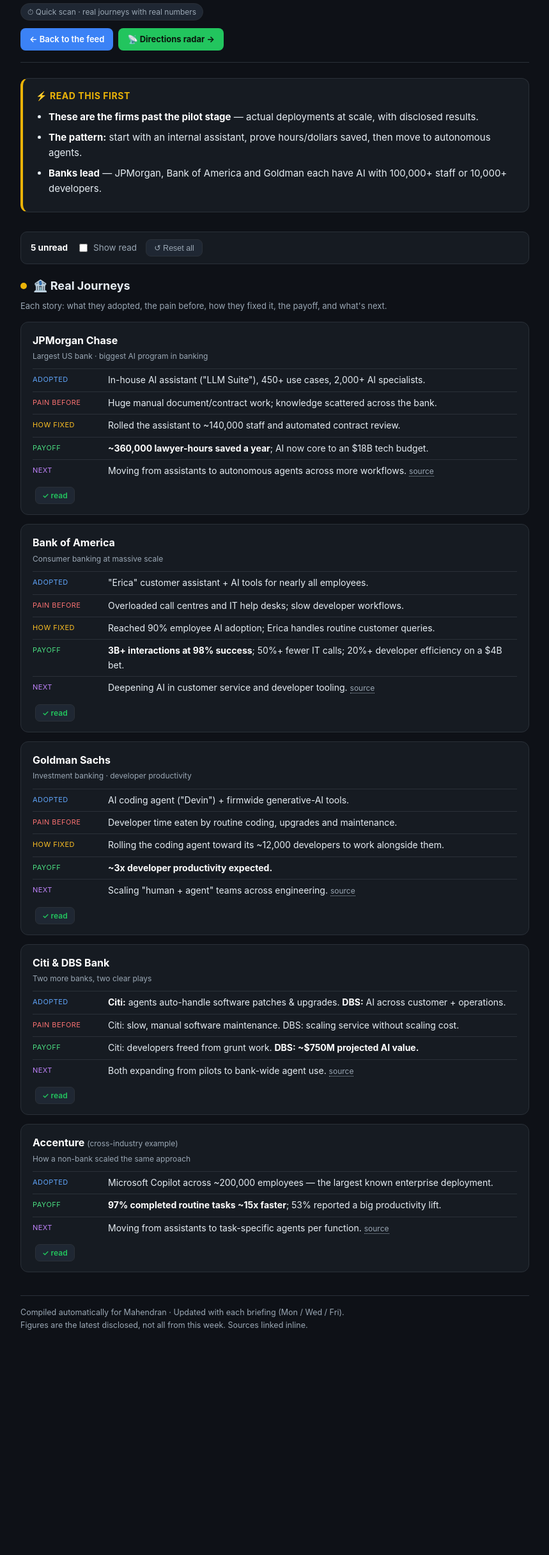
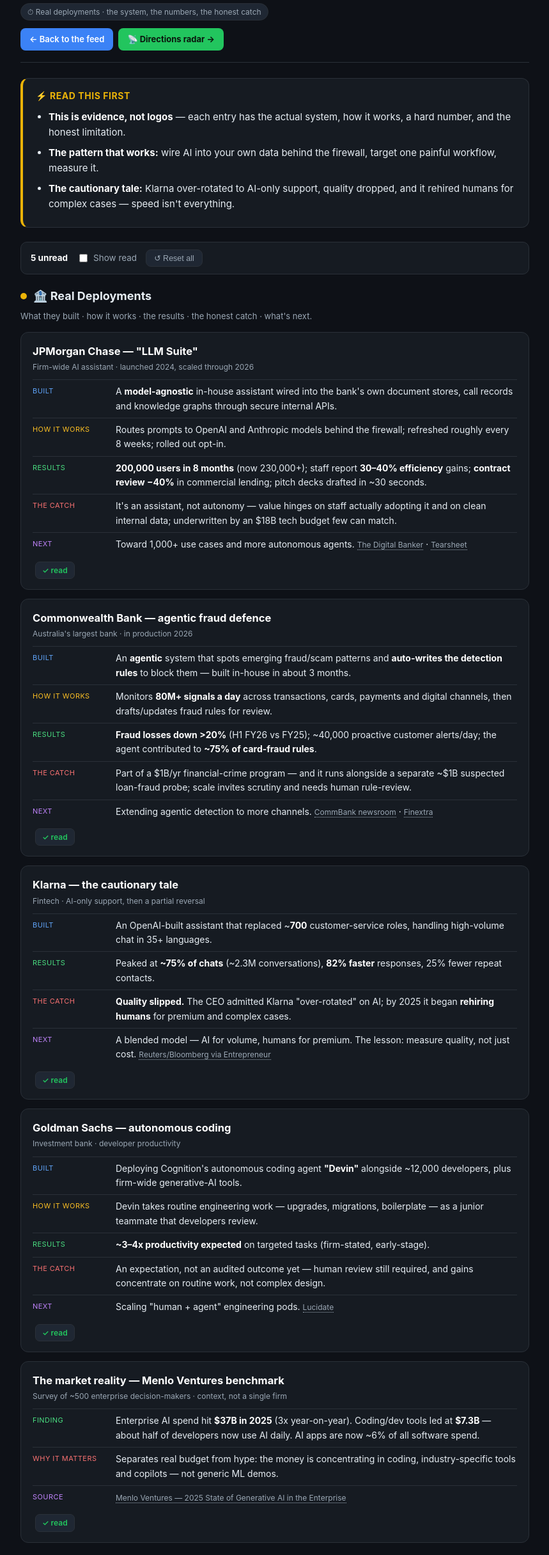
Before and after one commit to mahendran1387a/daily-ai-briefing, a plain HTML site: page Proof.html in a window 1280 px wide. Shown: the part 129-2560 px from the top of the page at 64% size, without its empty margins (210-1069 px from the left). Before the commit the page ends 2275 px from the top, so only its background shows below. Drawn offline with Linux system fonts and the light colour scheme.

Commit message:
Auto update 2026-06-15

```diff
--- a/Proof.html
+++ b/Proof.html
@@ -3,66 +3,50 @@
 <head>
 <meta charset="UTF-8">
 <meta name="viewport" content="width=device-width, initial-scale=1.0">
-<title>Proof — Who's Actually Scaling AI (15 June 2026)</title>
+<title>Proof — Who's Actually Scaling AI</title>
 <style>
-  :root{
-    --bg:#0e1117; --card:#161b22; --line:#2a3038; --ink:#e6edf3;
-    --muted:#9aa7b4; --accent:#3b82f6; --accent2:#22c55e; --chip:#1f2733;
-    --gold:#eab308; --amber:#f59e0b; --purple:#a855f7;
-  }
+  :root{--bg:#0e1117;--card:#161b22;--line:#2a3038;--ink:#e6edf3;--muted:#9aa7b4;--accent:#3b82f6;--accent2:#22c55e;--chip:#1f2733;--gold:#eab308;--amber:#f59e0b;--purple:#a855f7;}
   *{box-sizing:border-box;}
-  body{
-    margin:0; background:var(--bg); color:var(--ink);
-    font-family:-apple-system,BlinkMacSystemFont,"Segoe UI",Roboto,Helvetica,Arial,sans-serif;
-    line-height:1.6; -webkit-font-smoothing:antialiased;
-  }
-  .wrap{max-width:840px; margin:0 auto; padding:34px 22px 64px;}
-  header{border-bottom:1px solid var(--line); padding-bottom:18px; margin-bottom:8px;}
-  .kicker{font-size:12px; letter-spacing:.14em; text-transform:uppercase; color:var(--gold); font-weight:700;}
-  h1{font-size:25px; margin:6px 0 4px; font-weight:800;}
-  .date{color:var(--muted); font-size:14px;}
-  .readtime{display:inline-block; margin-top:8px; font-size:12px; color:var(--muted); background:var(--chip); border:1px solid var(--line); padding:3px 10px; border-radius:20px;}
-  .nav{margin-top:12px; display:flex; flex-wrap:wrap; gap:8px;}
-  .nav a{display:inline-block; text-decoration:none; font-size:13px; font-weight:600; padding:7px 14px; border-radius:8px;}
-  .nav a.b1{background:var(--accent); color:#fff;}
-  .nav a.b2{background:var(--accent2); color:#0b140d; font-weight:700;}
-
-  .first{background:var(--card); border:1px solid var(--line); border-left:4px solid var(--gold); border-radius:12px; padding:16px 20px; margin:24px 0 30px;}
-  .first h2{margin:0 0 10px; font-size:14px; letter-spacing:.04em; text-transform:uppercase; color:var(--gold);}
-  .first ul{margin:0; padding-left:20px;}
-  .first li{margin:8px 0; font-size:15px;}
-  .first li b{color:#fff;}
-
+  body{margin:0;background:var(--bg);color:var(--ink);line-height:1.6;font-family:-apple-system,BlinkMacSystemFont,"Segoe UI",Roboto,Helvetica,Arial,sans-serif;-webkit-font-smoothing:antialiased;}
+  .wrap{max-width:840px;margin:0 auto;padding:34px 22px 64px;}
+  header{border-bottom:1px solid var(--line);padding-bottom:18px;margin-bottom:8px;}
+  .kicker{font-size:12px;letter-spacing:.14em;text-transform:uppercase;color:var(--gold);font-weight:700;}
+  h1{font-size:25px;margin:6px 0 4px;font-weight:800;}
+  .date{color:var(--muted);font-size:14px;}
+  .readtime{display:inline-block;margin-top:8px;font-size:12px;color:var(--muted);background:var(--chip);border:1px solid var(--line);padding:3px 10px;border-radius:20px;}
+  .nav{margin-top:12px;display:flex;flex-wrap:wrap;gap:8px;}
+  .nav a{display:inline-block;text-decoration:none;font-size:13px;font-weight:600;padding:7px 14px;border-radius:8px;}
+  .nav a.b1{background:var(--accent);color:#fff;} .nav a.b2{background:var(--accent2);color:#0b140d;font-weight:700;}
+  .first{background:var(--card);border:1px solid var(--line);border-left:4px solid var(--gold);border-radius:12px;padding:16px 20px;margin:24px 0 22px;}
+  .first h2{margin:0 0 10px;font-size:14px;letter-spacing:.04em;text-transform:uppercase;color:var(--gold);}
+  .first ul{margin:0;padding-left:20px;} .first li{margin:8px 0;font-size:15px;} .first li b{color:#fff;}
   section{margin-bottom:30px;}
-  .sec-head{display:flex; align-items:center; gap:10px; margin-bottom:6px;}
-  .dot{width:10px; height:10px; border-radius:50%; background:var(--gold); flex:0 0 auto;}
-  .sec-head h2{font-size:18px; margin:0; font-weight:700;}
-  .sub{color:var(--muted); font-size:13px; margin:0 0 14px;}
-
-  .case{background:var(--card); border:1px solid var(--line); border-radius:12px; padding:16px 18px; margin-bottom:14px;}
-  .case h3{margin:0 0 2px; font-size:16px; color:#fff;}
-  .case .firmtag{color:var(--muted); font-size:12px; margin-bottom:10px;}
-  .row{display:grid; grid-template-columns:108px 1fr; gap:10px; padding:6px 0; border-top:1px solid var(--line); font-size:14px;}
+  .sec-head{display:flex;align-items:center;gap:10px;margin-bottom:6px;}
+  .dot{width:10px;height:10px;border-radius:50%;background:var(--gold);flex:0 0 auto;}
+  .sec-head h2{font-size:18px;margin:0;font-weight:700;}
+  .sub{color:var(--muted);font-size:13px;margin:0 0 14px;}
+  .case{background:var(--card);border:1px solid var(--line);border-radius:12px;padding:16px 18px;margin-bottom:14px;}
+  .case h3{margin:0 0 2px;font-size:16.5px;color:#fff;}
+  .case .firmtag{color:var(--muted);font-size:12px;margin-bottom:10px;}
+  .row{display:grid;grid-template-columns:120px 1fr;gap:10px;padding:7px 0;border-top:1px solid var(--line);font-size:14px;}
   .row:first-of-type{border-top:none;}
-  .lbl{font-size:11px; text-transform:uppercase; letter-spacing:.04em; color:var(--muted); padding-top:2px;}
-  .lbl.adopt{color:#60a5fa;} .lbl.pain{color:#f87171;} .lbl.fix{color:#fbbf24;}
-  .lbl.win{color:#4ade80;} .lbl.next{color:#c084fc;}
+  .lbl{font-size:11px;text-transform:uppercase;letter-spacing:.04em;color:var(--muted);padding-top:2px;}
+  .lbl.built{color:#60a5fa;} .lbl.how{color:#fbbf24;} .lbl.res{color:#4ade80;} .lbl.catch{color:#f87171;} .lbl.next{color:#c084fc;}
   .val b{color:#fff;}
-  .src{color:var(--muted); font-size:12px; text-decoration:none; border-bottom:1px dotted var(--muted);}
+  .src{color:var(--muted);font-size:12px;text-decoration:none;border-bottom:1px dotted var(--muted);}
   .src:hover{color:var(--accent);}
-  footer{border-top:1px solid var(--line); margin-top:36px; padding-top:16px; color:var(--muted); font-size:12.5px;}
+  footer{border-top:1px solid var(--line);margin-top:30px;padding-top:14px;color:var(--muted);font-size:12.5px;}
   a{color:var(--accent);}
-  @media(max-width:600px){ h1{font-size:21px;} .wrap{padding:24px 15px 48px;} .row{grid-template-columns:84px 1fr;} }
+  @media(max-width:600px){h1{font-size:21px;}.wrap{padding:24px 15px 48px;}.row{grid-template-columns:92px 1fr;}}
 </style>
 </head>
 <body>
 <div class="wrap">
-
   <header>
-    <div class="kicker">Daily AI Briefing &middot; Proof</div>
+    <div class="kicker">Daily AI Briefing · Proof</div>
     <h1>Who's Actually Scaling AI</h1>
-    <div class="date">Monday, 15 June 2026 &middot; 9:00 AM</div>
-    <div class="readtime">⏱ Quick scan &middot; real journeys with real numbers</div>
+    <div class="date">Monday, 15 June 2026 · 9:00 AM</div>
+    <div class="readtime">⏱ Real deployments · the system, the numbers, the honest catch</div>
     <div class="nav">
       <a class="b1" href="index.html">← Back to the feed</a>
       <a class="b2" href="Enterprise-Adoption.html">📡 Directions radar →</a>
@@ -72,75 +56,69 @@
   <div class="first">
     <h2>⚡ Read This First</h2>
     <ul>
-      <li><b>These are the firms past the pilot stage</b> — actual deployments at scale, with disclosed results.</li>
-      <li><b>The pattern:</b> start with an internal assistant, prove hours/dollars saved, then move to autonomous agents.</li>
-      <li><b>Banks lead</b> — JPMorgan, Bank of America and Goldman each have AI with 100,000+ staff or 10,000+ developers.</li>
+      <li><b>This is evidence, not logos</b> — each entry has the actual system, how it works, a hard number, and the honest limitation.</li>
+      <li><b>The pattern that works:</b> wire AI into your own data behind the firewall, target one painful workflow, measure it.</li>
+      <li><b>The cautionary tale:</b> Klarna over-rotated to AI-only support, quality dropped, and it rehired humans for complex cases — speed isn't everything.</li>
     </ul>
   </div>
 
   <div id="read-controls"></div>
+
   <section>
-    <div class="sec-head"><span class="dot"></span><h2>🏦 Real Journeys</h2></div>
-    <p class="sub">Each story: what they adopted, the pain before, how they fixed it, the payoff, and what's next.</p>
+    <div class="sec-head"><span class="dot"></span><h2>🏦 Real Deployments</h2></div>
+    <p class="sub">What they built · how it works · the results · the honest catch · what's next.</p>
 
-    <div class="case readable" data-id="proof-1">
-      <h3>JPMorgan Chase</h3>
-      <div class="firmtag">Largest US bank &middot; biggest AI program in banking</div>
-      <div class="row"><div class="lbl adopt">Adopted</div><div class="val">In-house AI assistant ("LLM Suite"), 450+ use cases, 2,000+ AI specialists.</div></div>
-      <div class="row"><div class="lbl pain">Pain before</div><div class="val">Huge manual document/contract work; knowledge scattered across the bank.</div></div>
-      <div class="row"><div class="lbl fix">How fixed</div><div class="val">Rolled the assistant to ~140,000 staff and automated contract review.</div></div>
-      <div class="row"><div class="lbl win">Payoff</div><div class="val"><b>~360,000 lawyer-hours saved a year</b>; AI now core to an $18B tech budget.</div></div>
-      <div class="row"><div class="lbl next">Next</div><div class="val">Moving from assistants to autonomous agents across more workflows.
-        <a class="src" href="https://digitaldefynd.com/IQ/jp-morgan-using-ai-case-study/">source</a></div></div>
+    <div class="case readable" data-id="proof-jpmorgan-llmsuite">
+      <h3>JPMorgan Chase — "LLM Suite"</h3>
+      <div class="firmtag">Firm-wide AI assistant · launched 2024, scaled through 2026</div>
+      <div class="row"><div class="lbl built">Built</div><div class="val">A <b>model-agnostic</b> in-house assistant wired into the bank's own document stores, call records and knowledge graphs through secure internal APIs.</div></div>
+      <div class="row"><div class="lbl how">How it works</div><div class="val">Routes prompts to OpenAI and Anthropic models behind the firewall; refreshed roughly every 8 weeks; rolled out opt-in.</div></div>
+      <div class="row"><div class="lbl res">Results</div><div class="val"><b>200,000 users in 8 months</b> (now 230,000+); staff report <b>30–40% efficiency</b> gains; <b>contract review −40%</b> in commercial lending; pitch decks drafted in ~30 seconds.</div></div>
+      <div class="row"><div class="lbl catch">The catch</div><div class="val">It's an assistant, not autonomy — value hinges on staff actually adopting it and on clean internal data; underwritten by an $18B tech budget few can match.</div></div>
+      <div class="row"><div class="lbl next">Next</div><div class="val">Toward 1,000+ use cases and more autonomous agents. <a class="src" href="https://thedigitalbanker.com/jpmorgan-chases-llm-suite-drives-ai-transformation-across-the-enterprise/">The Digital Banker</a> · <a class="src" href="https://tearsheet.co/artificial-intelligence/jpmorgan-chases-gen-ai-implementation-450-use-cases-and-lessons-learned/">Tearsheet</a></div></div>
     </div>
 
-    <div class="case readable" data-id="proof-2">
-      <h3>Bank of America</h3>
-      <div class="firmtag">Consumer banking at massive scale</div>
-      <div class="row"><div class="lbl adopt">Adopted</div><div class="val">"Erica" customer assistant + AI tools for nearly all employees.</div></div>
-      <div class="row"><div class="lbl pain">Pain before</div><div class="val">Overloaded call centres and IT help desks; slow developer workflows.</div></div>
-      <div class="row"><div class="lbl fix">How fixed</div><div class="val">Reached 90% employee AI adoption; Erica handles routine customer queries.</div></div>
-      <div class="row"><div class="lbl win">Payoff</div><div class="val"><b>3B+ interactions at 98% success</b>; 50%+ fewer IT calls; 20%+ developer efficiency on a $4B bet.</div></div>
-      <div class="row"><div class="lbl next">Next</div><div class="val">Deepening AI in customer service and developer tooling.
-        <a class="src" href="https://www.articsledge.com/post/ai-banking">source</a></div></div>
+    <div class="case readable" data-id="proof-commbank-fraud">
+      <h3>Commonwealth Bank — agentic fraud defence</h3>
+      <div class="firmtag">Australia's largest bank · in production 2026</div>
+      <div class="row"><div class="lbl built">Built</div><div class="val">An <b>agentic</b> system that spots emerging fraud/scam patterns and <b>auto-writes the detection rules</b> to block them — built in-house in about 3 months.</div></div>
+      <div class="row"><div class="lbl how">How it works</div><div class="val">Monitors <b>80M+ signals a day</b> across transactions, cards, payments and digital channels, then drafts/updates fraud rules for review.</div></div>
+      <div class="row"><div class="lbl res">Results</div><div class="val"><b>Fraud losses down &gt;20%</b> (H1 FY26 vs FY25); ~40,000 proactive customer alerts/day; the agent contributed to <b>~75% of card-fraud rules</b>.</div></div>
+      <div class="row"><div class="lbl catch">The catch</div><div class="val">Part of a $1B/yr financial-crime program — and it runs alongside a separate ~$1B suspected loan-fraud probe; scale invites scrutiny and needs human rule-review.</div></div>
+      <div class="row"><div class="lbl next">Next</div><div class="val">Extending agentic detection to more channels. <a class="src" href="https://www.commbank.com.au/articles/newsroom/2026/04/ai-agent-spots-fraud-in-real-time.html">CommBank newsroom</a> · <a class="src" href="https://www.finextra.com/newsarticle/47683/commbank-builds-ai-agent-that-spots-fraud-and-helps-build-defences">Finextra</a></div></div>
     </div>
 
-    <div class="case readable" data-id="proof-3">
-      <h3>Goldman Sachs</h3>
-      <div class="firmtag">Investment banking &middot; developer productivity</div>
-      <div class="row"><div class="lbl adopt">Adopted</div><div class="val">AI coding agent ("Devin") + firmwide generative-AI tools.</div></div>
-      <div class="row"><div class="lbl pain">Pain before</div><div class="val">Developer time eaten by routine coding, upgrades and maintenance.</div></div>
-      <div class="row"><div class="lbl fix">How fixed</div><div class="val">Rolling the coding agent toward its ~12,000 developers to work alongside them.</div></div>
-      <div class="row"><div class="lbl win">Payoff</div><div class="val"><b>~3x developer productivity expected.</b></div></div>
-      <div class="row"><div class="lbl next">Next</div><div class="val">Scaling "human + agent" teams across engineering.
-        <a class="src" href="https://lucidate.substack.com/p/goldman-sachs-scales-ai-coding-to">source</a></div></div>
+    <div class="case readable" data-id="proof-klarna-reversal">
+      <h3>Klarna — the cautionary tale</h3>
+      <div class="firmtag">Fintech · AI-only support, then a partial reversal</div>
+      <div class="row"><div class="lbl built">Built</div><div class="val">An OpenAI-built assistant that replaced ~<b>700</b> customer-service roles, handling high-volume chat in 35+ languages.</div></div>
+      <div class="row"><div class="lbl res">Results</div><div class="val">Peaked at <b>~75% of chats</b> (~2.3M conversations), <b>82% faster</b> responses, 25% fewer repeat contacts.</div></div>
+      <div class="row"><div class="lbl catch">The catch</div><div class="val"><b>Quality slipped.</b> The CEO admitted Klarna "over-rotated" on AI; by 2025 it began <b>rehiring humans</b> for premium and complex cases.</div></div>
+      <div class="row"><div class="lbl next">Next</div><div class="val">A blended model — AI for volume, humans for premium. The lesson: measure quality, not just cost. <a class="src" href="https://www.entrepreneur.com/business-news/klarna-ceo-reverses-course-by-hiring-more-humans-not-ai/491396">Reuters/Bloomberg via Entrepreneur</a></div></div>
     </div>
 
-    <div class="case readable" data-id="proof-4">
-      <h3>Citi &amp; DBS Bank</h3>
-      <div class="firmtag">Two more banks, two clear plays</div>
-      <div class="row"><div class="lbl adopt">Adopted</div><div class="val"><b>Citi:</b> agents auto-handle software patches &amp; upgrades. <b>DBS:</b> AI across customer + operations.</div></div>
-      <div class="row"><div class="lbl pain">Pain before</div><div class="val">Citi: slow, manual software maintenance. DBS: scaling service without scaling cost.</div></div>
-      <div class="row"><div class="lbl win">Payoff</div><div class="val">Citi: developers freed from grunt work. <b>DBS: ~$750M projected AI value.</b></div></div>
-      <div class="row"><div class="lbl next">Next</div><div class="val">Both expanding from pilots to bank-wide agent use.
-        <a class="src" href="https://www.ciodive.com/news/banking-ai-research-jpmorganchase-citi-rbc-wells-fargo/760901/">source</a></div></div>
+    <div class="case readable" data-id="proof-goldman-devin">
+      <h3>Goldman Sachs — autonomous coding</h3>
+      <div class="firmtag">Investment bank · developer productivity</div>
+      <div class="row"><div class="lbl built">Built</div><div class="val">Deploying Cognition's autonomous coding agent <b>"Devin"</b> alongside ~12,000 developers, plus firm-wide generative-AI tools.</div></div>
+      <div class="row"><div class="lbl how">How it works</div><div class="val">Devin takes routine engineering work — upgrades, migrations, boilerplate — as a junior teammate that developers review.</div></div>
+      <div class="row"><div class="lbl res">Results</div><div class="val"><b>~3–4x productivity expected</b> on targeted tasks (firm-stated, early-stage).</div></div>
+      <div class="row"><div class="lbl catch">The catch</div><div class="val">An expectation, not an audited outcome yet — human review still required, and gains concentrate on routine work, not complex design.</div></div>
+      <div class="row"><div class="lbl next">Next</div><div class="val">Scaling "human + agent" engineering pods. <a class="src" href="https://lucidate.substack.com/p/goldman-sachs-scales-ai-coding-to">Lucidate</a></div></div>
     </div>
 
-    <div class="case readable" data-id="proof-5">
-      <h3>Accenture <span style="font-size:12px;color:var(--muted);font-weight:400;">(cross-industry example)</span></h3>
-      <div class="firmtag">How a non-bank scaled the same approach</div>
-      <div class="row"><div class="lbl adopt">Adopted</div><div class="val">Microsoft Copilot across ~200,000 employees — the largest known enterprise deployment.</div></div>
-      <div class="row"><div class="lbl win">Payoff</div><div class="val"><b>97% completed routine tasks ~15x faster</b>; 53% reported a big productivity lift.</div></div>
-      <div class="row"><div class="lbl next">Next</div><div class="val">Moving from assistants to task-specific agents per function.
-        <a class="src" href="https://www.datastudios.org/post/microsoft-copilot-case-studies-of-enterprise-ai-deployments-and-lessons-learned">source</a></div></div>
+    <div class="case readable" data-id="proof-menlo-benchmark">
+      <h3>The market reality — Menlo Ventures benchmark</h3>
+      <div class="firmtag">Survey of ~500 enterprise decision-makers · context, not a single firm</div>
+      <div class="row"><div class="lbl res">Finding</div><div class="val">Enterprise AI spend hit <b>$37B in 2025</b> (3x year-on-year). Coding/dev tools led at <b>$7.3B</b> — about half of developers now use AI daily. AI apps are now ~6% of all software spend.</div></div>
+      <div class="row"><div class="lbl catch">Why it matters</div><div class="val">Separates real budget from hype: the money is concentrating in coding, industry-specific tools and copilots — not generic ML demos.</div></div>
+      <div class="row"><div class="lbl next">Source</div><div class="val"><a class="src" href="https://menlovc.com/perspective/2025-the-state-of-generative-ai-in-the-enterprise/">Menlo Ventures — 2025 State of Generative AI in the Enterprise</a></div></div>
     </div>
   </section>
 
   <footer>
-    Compiled automatically for Mahendran &middot; Updated with each briefing (Mon / Wed / Fri).<br>
-    Figures are the latest disclosed, not all from this week. Sources linked inline.
+    Compiled for Mahendran · Each entry: a real system, a hard metric, and the honest limitation — drawn from primary sources, top-tier press and benchmark reports (not SEO roundups). "Mark read" is remembered in this browser.
   </footer>
-
 </div>
 <script src="read-controls.js"></script>
 </body>
```
Also changed, not shown: Tech-Stack.html (added, +143 -0 lines), index.html (+2 -1 lines).
